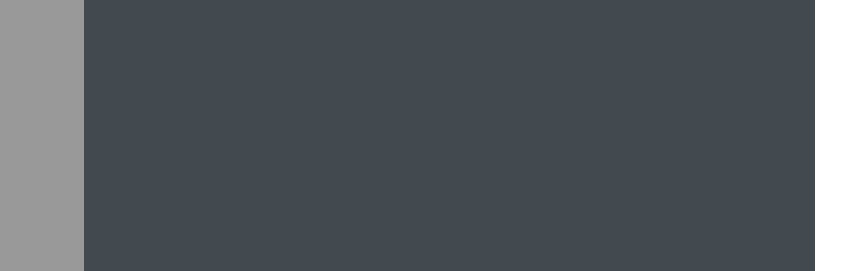
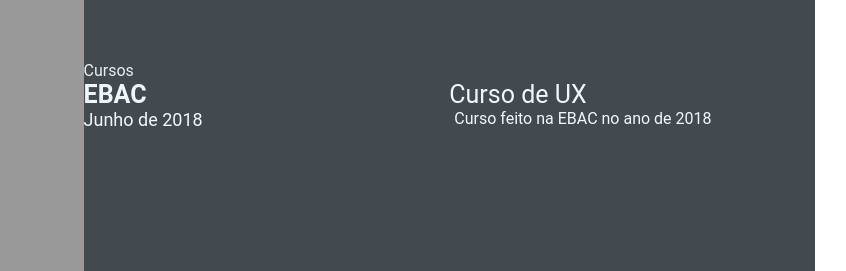
Before and after one commit to BrenoFragazi/BrenoFragazi.github.io, a plain HTML site: page index.html in a window 1280 px wide. Shown: the part 434-705 px from the top of the page, 337-1183 px from the left. Drawn offline with Linux system fonts and the light colour scheme.

Commit message:
add awards

```diff
--- a/index.html
+++ b/index.html
@@ -81,7 +81,22 @@
                     <div class="education-right">
                         <p class="education-subject">Ensino Médio</p>
                         <p class="education-desc">
-                        Completo
+                            Completo
+                        </p>
+                    </div>
+                </div>
+            </section>
+            <section class="awards gap">
+                <div class="right-title">Cursos</div>
+                <div class="awards-contents">
+                    <div class="awards-left">
+                        <p class="awards-company-name">EBAC</p>
+                        <p class="awards-time-period">Junho de 2018</p>
+                    </div>
+                    <div class="awards-right">
+                        <p class="awards-name">Curso de UX</p>
+                        <p class="awards-desc">
+                            Curso feito na EBAC no ano de 2018
                         </p>
                     </div>
                 </div>
```
